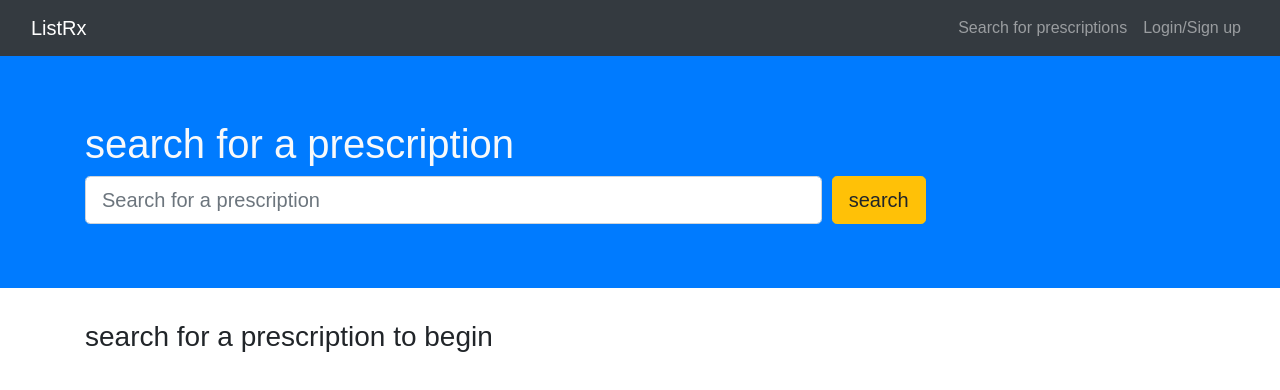
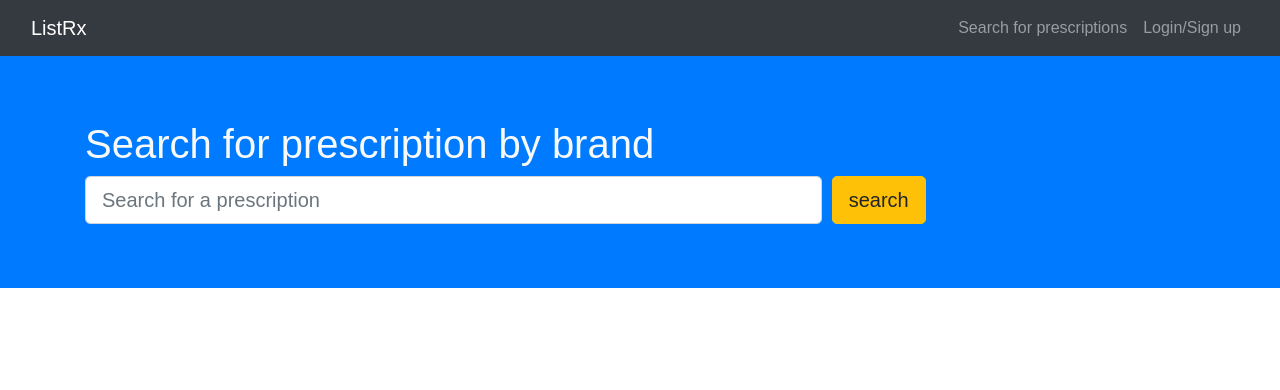
Before and after one commit to infojunkie01/ListRx, a React (Create React App) app in the folder client/: page / in a window 1280 px wide. Shown: the top 390 px of the page. Built offline with nearby package versions, Linux system fonts and the light colour scheme.

Commit message:
fixes delete functionality, styling changes

```diff
--- a/client/src/pages/SavedRx.js
+++ b/client/src/pages/SavedRx.js
@@ -25,10 +25,12 @@ const SavedRx = () => {
         console.log(rxId)
 
         try {
+            console.log("hi")
             const { data } = await removeRx({
                 variables: { rxId }
+
             });
-
+            console.log("hi",data)
             // upon success, remove rx's id from localStorage
             removeRxId(rxId);
         } catch (err) {
@@ -52,13 +54,12 @@ const SavedRx = () => {
                 <h2 className="mb-3">
                     {userData.savedRx?.length
                         ? `Viewing ${userData.savedRx.length} saved ${userData.savedRx.length === 1 ? 'prescription' : 'prescription'}:`
-                        : 'You have no saved prescriptions'}
+                        : 'No saved prescriptions'}
                 </h2>
                 <CardColumns>
                     {userData.savedRx?.map((rx) => {
                         return (
                             <Card key={rx.rxId} border='dark'>
-                                {rx.image ? <Card.Img src={rx.image} alt={`The cover for ${rx.title}`} variant='top' /> : null}
                                 <Card.Body>
                                     <Card.Title className="text-capitalize">
                                         <h4 className='rx-name mb-2'>{rx.brandName}</h4>
--- a/client/src/pages/SearchRx.js
+++ b/client/src/pages/SearchRx.js
@@ -95,11 +95,8 @@ const SearchRx = () => {
     <>
       <Jumbotron fluid className='text-light bg-primary'>
         <Container>
-          <h1>search for a prescription</h1>
+          <h1>Search for prescription by brand</h1>
           <Form onSubmit={handleFormSubmit}>
-            {/* <Alert dismissible onClose={() => setShowAlert(false)} show={showAlert} variant='danger'>
-          Something went wrong with your rx search!
-        </Alert> */}
             <Form.Row>
               <Col xs={12} md={8}>
                 <Form.Control
@@ -125,7 +122,7 @@ const SearchRx = () => {
         <h3 className="mb-3">
           {searchedRx.length
             ? `Viewing ${searchedRx.length} results:`
-            : 'search for a prescription to begin'}
+            : ''}
         </h3>
         <CardColumns>
           {searchedRx.map((rx) => {
```
Also changed, not shown: 1 other file (tests, documents, lock files or other folders).
